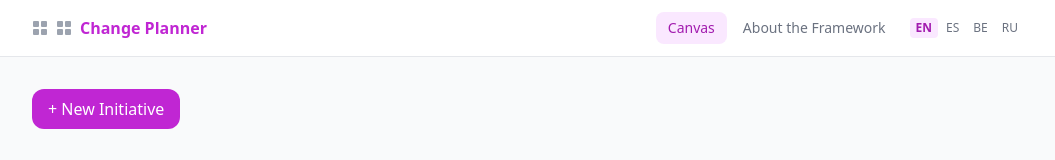
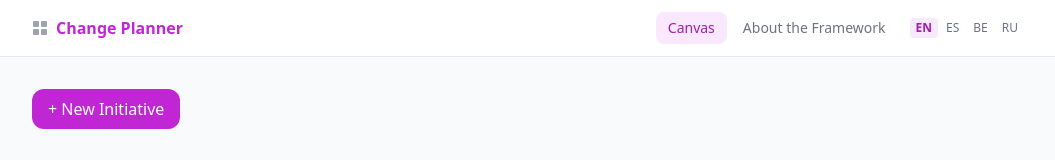
Before and after one commit to agile-toolkit/change-planner, a React (Vite) app: page / in a window 1280 px wide. Shown: the top 160 px of the page, without its empty margins (112-1167 px from the left). Built offline with nearby package versions, Linux system fonts and the light colour scheme.

Commit message:
Fix: deduplicate and re-indent dashboard link

```diff
--- a/src/App.tsx
+++ b/src/App.tsx
@@ -113,19 +113,6 @@
                 <rect x="9" y="9" width="6" height="6" rx="1"/>
               </svg>
             </a>
-          <div className="flex items-center gap-2">
-            <a
-                          href="https://agile-toolkit.github.io/"
-                          title="Agile Toolkit"
-                          className="text-gray-400 hover:text-gray-600 transition-colors flex-shrink-0"
-                        >
-                          <svg className="w-4 h-4" viewBox="0 0 16 16" fill="currentColor">
-                            <rect x="1" y="1" width="6" height="6" rx="1"/>
-                            <rect x="9" y="1" width="6" height="6" rx="1"/>
-                            <rect x="1" y="9" width="6" height="6" rx="1"/>
-                            <rect x="9" y="9" width="6" height="6" rx="1"/>
-                          </svg>
-                        </a>
             <button
               type="button"
               onClick={() => setView('canvas')}
@@ -133,7 +120,6 @@
             >
               {t('app.title')}
             </button>
-          </div>
           </div>
           <div className="flex items-center gap-1">
             <button
```
Lines whose indentation alone changed are shown as unchanged.
